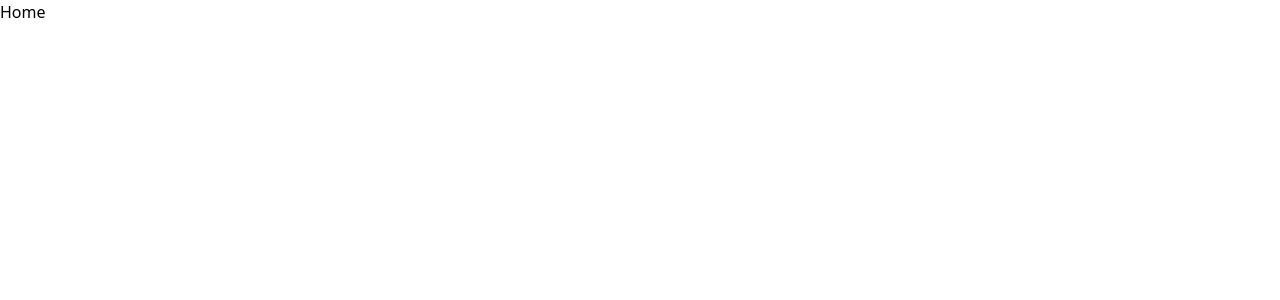
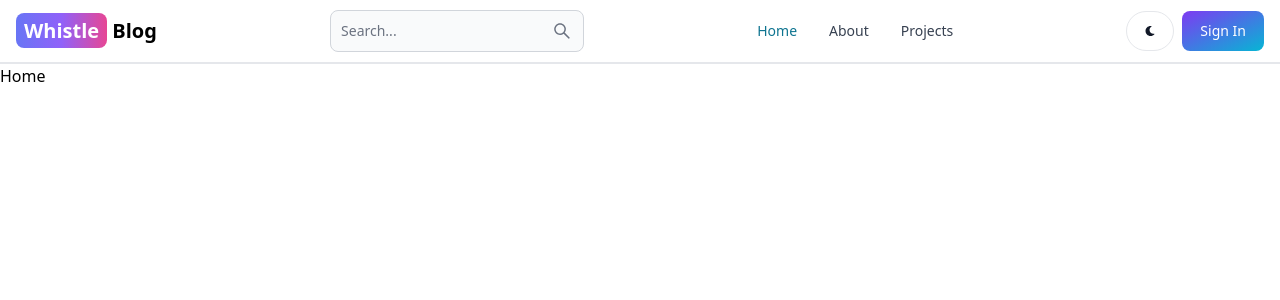
Before and after one commit to Ahsan-xeeshan/blog-project, a React (Vite) app in the folder client/: page / in a window 1280 px wide. Shown: the top 300 px of the page. Built offline with nearby package versions, Linux system fonts and the light colour scheme.

Commit message:
create header section

```diff
--- a/client/package.json
+++ b/client/package.json
@@ -10,8 +10,10 @@
     "preview": "vite preview"
   },
   "dependencies": {
+    "flowbite-react": "^0.10.1",
     "react": "^18.3.1",
     "react-dom": "^18.3.1",
+    "react-icons": "^5.3.0",
     "react-router-dom": "^6.26.1"
   },
   "devDependencies": {
--- a/client/src/App.jsx
+++ b/client/src/App.jsx
@@ -5,10 +5,12 @@
 import Projects from "../src/Pages/Projects";
 import Signin from "../src/Pages/Signin";
 import Signup from "../src/Pages/Signup";
+import Header from "./components/Header";
 function App() {
   return (
     <>
       <BrowserRouter>
+        <Header />
         <Routes>
           <Route path="/" element={<Home />} />
           <Route path="/about" element={<About />} />
--- /dev/null
+++ b/client/src/components/Header.jsx
@@ -0,0 +1,55 @@
+import { Button, Navbar, TextInput } from "flowbite-react";
+import { AiOutlineSearch } from "react-icons/ai";
+import { FaMoon } from "react-icons/fa";
+import { Link, useLocation } from "react-router-dom";
+
+const Header = () => {
+  const path = useLocation().pathname;
+
+  return (
+    <Navbar className="border-b-2">
+      <Link
+        to="/"
+        className="self-center whitespace-nowrap text-sm sm:text-xl font-semibold dark:text-white"
+      >
+        <span className="px-2 py-1 bg-gradient-to-r from-indigo-500 via-purple-500 to-pink-500 rounded-lg text-white">
+          Whistle
+        </span>{" "}
+        Blog
+      </Link>
+      <form>
+        <TextInput
+          type="text"
+          placeholder="Search..."
+          rightIcon={AiOutlineSearch}
+          className="hidden lg:inline"
+        />
+      </form>
+      <Button className="w-12 h-10 lg:hidden" color="gray" pill>
+        <AiOutlineSearch />
+      </Button>
+      <div className="flex gap-2 md:order-2">
+        <Button className="w-12 h-10 hidden sm:inline" color="gray" pill>
+          <FaMoon />
+        </Button>
+        <Link to="/sign-in">
+          <Button gradientDuoTone="purpleToBlue">Sign In</Button>
+        </Link>
+        <Navbar.Toggle />
+      </div>
+      <Navbar.Collapse>
+        <Navbar.Link active={path === "/"} as={"div"}>
+          <Link to="/">Home</Link>
+        </Navbar.Link>
+        <Navbar.Link active={path === "/about"} as={"div"}>
+          <Link to="/about">About</Link>
+        </Navbar.Link>
+        <Navbar.Link active={path === "/projects"} as={"div"}>
+          <Link to="/projects">Projects</Link>
+        </Navbar.Link>
+      </Navbar.Collapse>
+    </Navbar>
+  );
+};
+
+export default Header;
--- a/client/tailwind.config.js
+++ b/client/tailwind.config.js
@@ -1,8 +1,10 @@
+/* eslint-disable no-undef */
+const flowbite = require("flowbite-react/tailwind");
 /** @type {import('tailwindcss').Config} */
 export default {
-  content: ["./index.html", "./src/**/*.{js,ts,jsx,tsx}"],
+  content: ["./index.html", "./src/**/*.{js,ts,jsx,tsx}", flowbite.content()],
   theme: {
     extend: {},
   },
-  plugins: [],
+  plugins: [flowbite.plugin()],
 };
```
Also changed, not shown: 1 other file (tests, documents, lock files or other folders).
